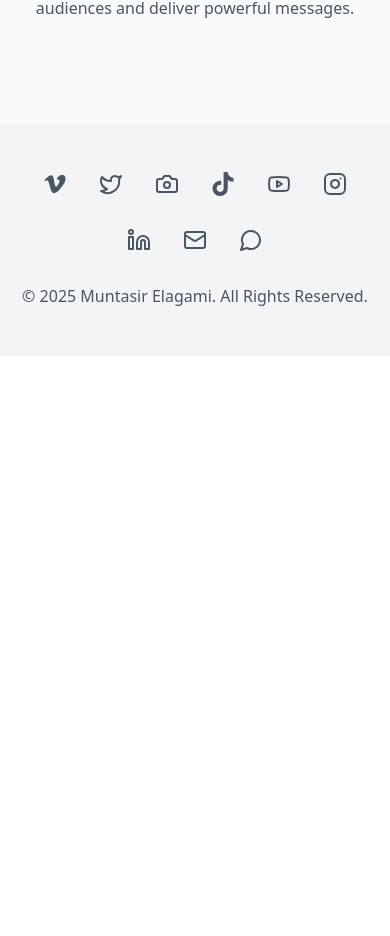
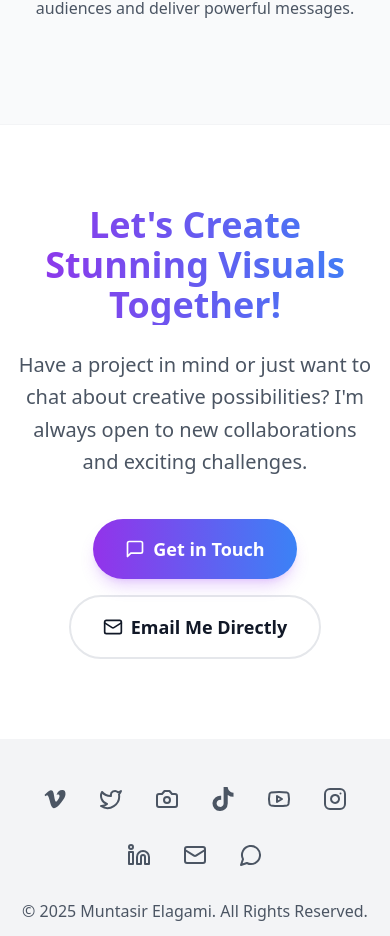
Before and after one commit to MontaserAlajamy/website-seo-fixed02, a React (Vite) app: page / in a window 390 px wide. Shown: the part 6098-7034 px from the top of the page. Before the commit the page ends 6454 px from the top, so only its background shows below. Built offline with nearby package versions, Linux system fonts and the light colour scheme; no server answers; the database is empty.

Commit message:
feat: add global contact CTA to page footers

```diff
--- a/src/App.tsx
+++ b/src/App.tsx
@@ -2,11 +2,13 @@ import React from 'react';
 import { BrowserRouter as Router, Routes, Route } from 'react-router-dom';
 import Header from './components/Header';
 import Footer from './components/Footer';
+import ContactCTA from './components/ContactCTA';
 import Home from './pages/Home';
 import Portfolio from './pages/Portfolio';
 import ContactFormNew from './components/contact/ContactFormNew';
 import ParticlesBackground from './components/ParticlesBackground';
 import TianjiScript from './components/TianjiScript';
+import { useLocation } from 'react-router-dom';
 
 // Lazy-load pages that aren't needed on initial render
 const Dashboard = React.lazy(() => import('./pages/Dashboard'));
@@ -20,6 +22,31 @@ function LazyFallback() {
     <div className="min-h-screen flex items-center justify-center">
       <div className="w-10 h-10 border-4 border-blue-600 border-t-transparent rounded-full animate-spin" />
     </div>
+  );
+}
+
+function AppContent() {
+  const location = useLocation();
+  const isDashboard = location.pathname.startsWith('/dashboard');
+
+  return (
+    <>
+      <main>
+        <React.Suspense fallback={<LazyFallback />}>
+          <Routes>
+            <Route path="/" element={<Home />} />
+            <Route path="/portfolio" element={<Portfolio />} />
+            <Route path="/photography" element={<Photography />} />
+            <Route path="/photography/:albumId" element={<Album />} />
+            <Route path="/blog" element={<Blog />} />
+            <Route path="/blog/:slug" element={<BlogPost />} />
+            <Route path="/dashboard" element={<Dashboard />} />
+          </Routes>
+        </React.Suspense>
+      </main>
+      {!isDashboard && <ContactCTA />}
+      <Footer />
+    </>
   );
 }
 
@@ -42,20 +69,7 @@ function App() {
       <div className={`min-h-screen ${isDarkMode ? 'dark' : ''}`}>
         <ParticlesBackground />
         <Header toggleTheme={toggleTheme} isDarkMode={isDarkMode} />
-        <main>
-          <React.Suspense fallback={<LazyFallback />}>
-            <Routes>
-              <Route path="/" element={<Home />} />
-              <Route path="/portfolio" element={<Portfolio />} />
-              <Route path="/photography" element={<Photography />} />
-              <Route path="/photography/:albumId" element={<Album />} />
-              <Route path="/blog" element={<Blog />} />
-              <Route path="/blog/:slug" element={<BlogPost />} />
-              <Route path="/dashboard" element={<Dashboard />} />
-            </Routes>
-          </React.Suspense>
-        </main>
-        <Footer />
+        <AppContent />
         <ContactFormNew />
       </div>
       <TianjiScript />
--- /dev/null
+++ b/src/components/ContactCTA.tsx
@@ -0,0 +1,48 @@
+import { motion } from 'framer-motion';
+import { Mail, MessageSquare } from 'lucide-react';
+
+export default function ContactCTA() {
+    const openContact = () => {
+        if ((window as any).contactForm) {
+            (window as any).contactForm.showModal();
+        }
+    };
+
+    return (
+        <section className="py-20 bg-white dark:bg-gray-900 border-t border-gray-100 dark:border-gray-800">
+            <div className="max-w-7xl mx-auto px-4 sm:px-6 lg:px-8 text-center">
+                <motion.div
+                    initial={{ opacity: 0, y: 20 }}
+                    whileInView={{ opacity: 1, y: 0 }}
+                    viewport={{ once: true }}
+                    className="max-w-3xl mx-auto"
+                >
+                    <h2 className="text-4xl md:text-5xl font-bold mb-6 bg-gradient-to-r from-purple-600 to-blue-500 bg-clip-text text-transparent">
+                        Let's Create Stunning Visuals Together!
+                    </h2>
+                    <p className="text-xl text-gray-600 dark:text-gray-400 mb-10 leading-relaxed">
+                        Have a project in mind or just want to chat about creative possibilities?
+                        I'm always open to new collaborations and exciting challenges.
+                    </p>
+
+                    <div className="flex flex-col sm:flex-row items-center justify-center gap-4">
+                        <button
+                            onClick={openContact}
+                            className="group relative px-8 py-4 bg-gradient-to-r from-purple-600 to-blue-500 text-white rounded-full text-lg font-semibold hover:from-purple-700 hover:to-blue-600 transition-all duration-300 shadow-lg shadow-purple-500/25 flex items-center gap-2"
+                        >
+                            <MessageSquare className="w-5 h-5 group-hover:rotate-12 transition-transform" />
+                            Get in Touch
+                        </button>
+                        <a
+                            href="mailto:info@muntasirelagami.com"
+                            className="px-8 py-4 border-2 border-gray-200 dark:border-gray-700 text-gray-900 dark:text-white rounded-full text-lg font-semibold hover:bg-gray-50 dark:hover:bg-gray-800 transition-all duration-300 flex items-center gap-2"
+                        >
+                            <Mail className="w-5 h-5" />
+                            Email Me Directly
+                        </a>
+                    </div>
+                </motion.div>
+            </div>
+        </section>
+    );
+}
--- a/src/components/Portfolio.tsx
+++ b/src/components/Portfolio.tsx
@@ -10,16 +10,6 @@ export default function Portfolio() {
         </h1>
 
         <ProjectGrid />
-
-        <div className="mt-20 text-center">
-          <h2 className="text-3xl font-bold mb-6">Let's Create Stunning Visuals Together!</h2>
-          <button
-            onClick={() => window.contactForm.showModal()}
-            className="px-8 py-4 bg-gradient-to-r from-purple-600 to-blue-500 text-white rounded-full text-lg font-semibold hover:from-purple-700 hover:to-blue-600 transition-all duration-300"
-          >
-            Get in Touch
-          </button>
-        </div>
       </div>
     </div>
   );
```
